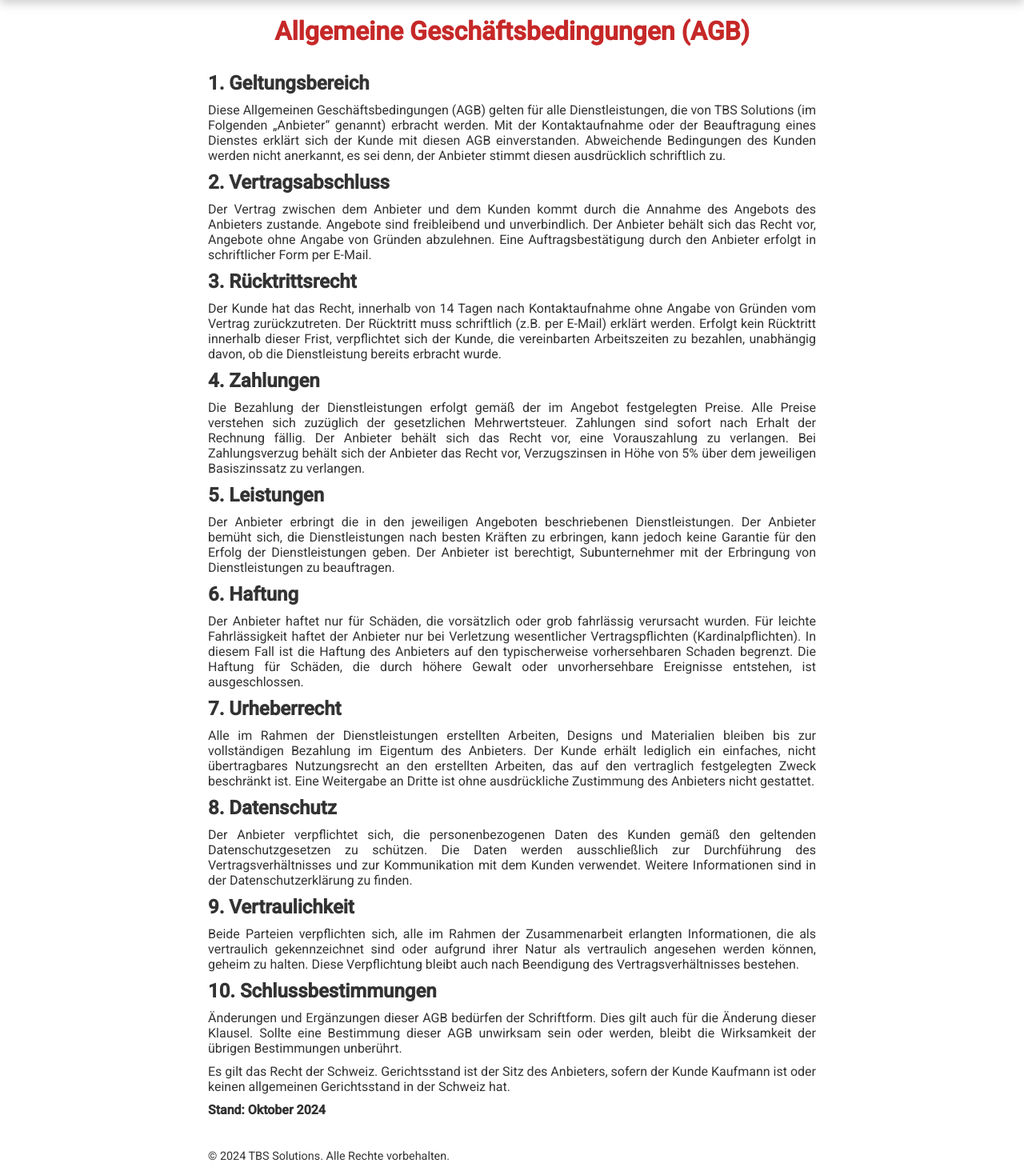
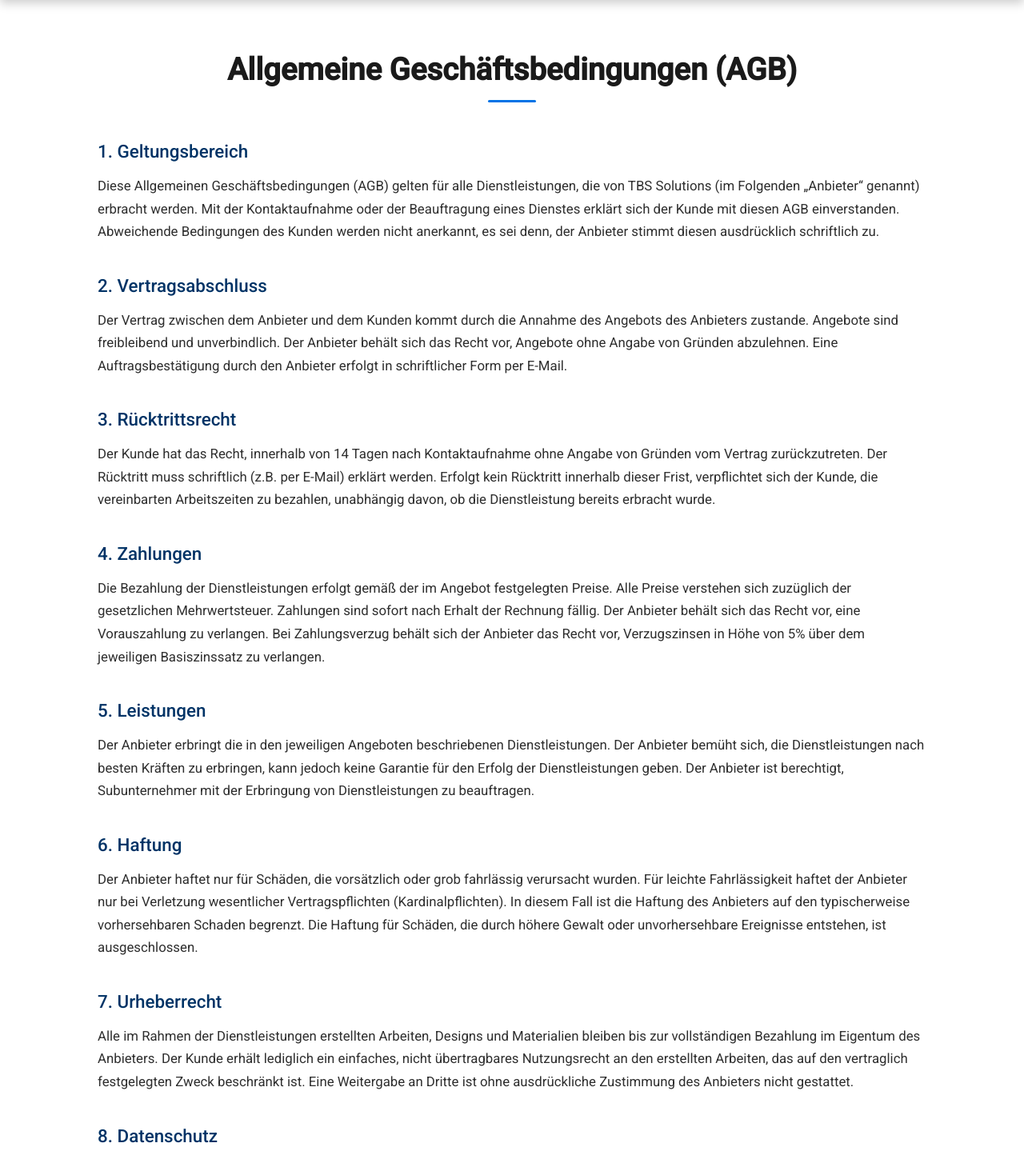
Before and after one commit to tbs-dienste/webfrostend, a React (Create React App) app: page /agb in a window 1280 px wide. Shown: the part 80-1534 px from the top of the page at 80% size. Built offline with nearby package versions, Linux system fonts and the light colour scheme; what @react-pdf/renderer would draw is missing.

Commit message:
AGB.scss aktualisieren

```diff
--- a/src/components/AGB.scss
+++ b/src/components/AGB.scss
@@ -1,55 +1,62 @@
-// SCSS-Variablen
-$primary-color: #4a90e2;
-$secondary-color: #f5f5f5;
-$accent-color: #d9d9d9;
-$text-color: #333;
-$font-family: 'Arial, sans-serif';
+.agb-container {
+  max-width: 1100px;
+  margin: 0 auto;
+  padding: 4rem 2rem;
+  font-family: 'Segoe UI', 'Helvetica Neue', sans-serif;
+  color: #1f1f1f;
+  background-color: #ffffff;
 
+  @media (max-width: 768px) {
+    padding: 2.5rem 1.5rem;
+  }
 
   h1 {
-  font-size: 2.5rem;
-  color: $primary-color;
-  margin-bottom: 20px;
+    font-size: 2.4rem;
+    text-align: center;
+    margin-bottom: 3rem;
+    color: #1a1a1a;
+    font-weight: 600;
+
+    &::after {
+      content: '';
+      display: block;
+      width: 60px;
+      height: 3px;
+      background-color: #0073e6;
+      margin: 1rem auto 0;
+      border-radius: 3px;
+    }
   }
 
+  h2 {
+    font-size: 1.4rem;
+    margin-top: 2.5rem;
+    margin-bottom: 1rem;
+    color: #003366;
+    font-weight: 500;
+  }
 
   p {
-  margin: 10px 0;
-  text-align: justify;
+    font-size: 1.05rem;
+    line-height: 1.7;
+    margin-bottom: 1rem;
+    color: #2e2e2e;
   }
 
   .bold {
-  font-weight: bold;
+    font-weight: 600;
+    margin-top: 2rem;
   }
 
-// Box-Styling für die AGB
-.agb-container {
-  background: white;
-  border-radius: 8px;
-  padding: 20px;
-  max-width: 800px;
-  margin: 0 auto;
+  .footer {
+    margin-top: 4rem;
+    padding-top: 1.5rem;
+    border-top: 1px solid #ddd;
+    text-align: center;
 
-  // Responsive Design
-  @media (max-width: 600px) {
-    padding: 15px;
+    p {
+      font-size: 0.95rem;
+      color: #777;
     }
   }
-
-// Footer-Styling
-.footer {
-  text-align: center;
-  margin-top: 40px;
-  font-size: 0.9rem;
-  color: $text-color;
-  bottom: 0;
 }
-
-// Links Styling
-a {
-  color: $primary-color;
-  text-decoration: none;
-  &:hover {
-    text-decoration: underline;
-  }
-}
```
Lines whose indentation alone changed are shown as unchanged.
